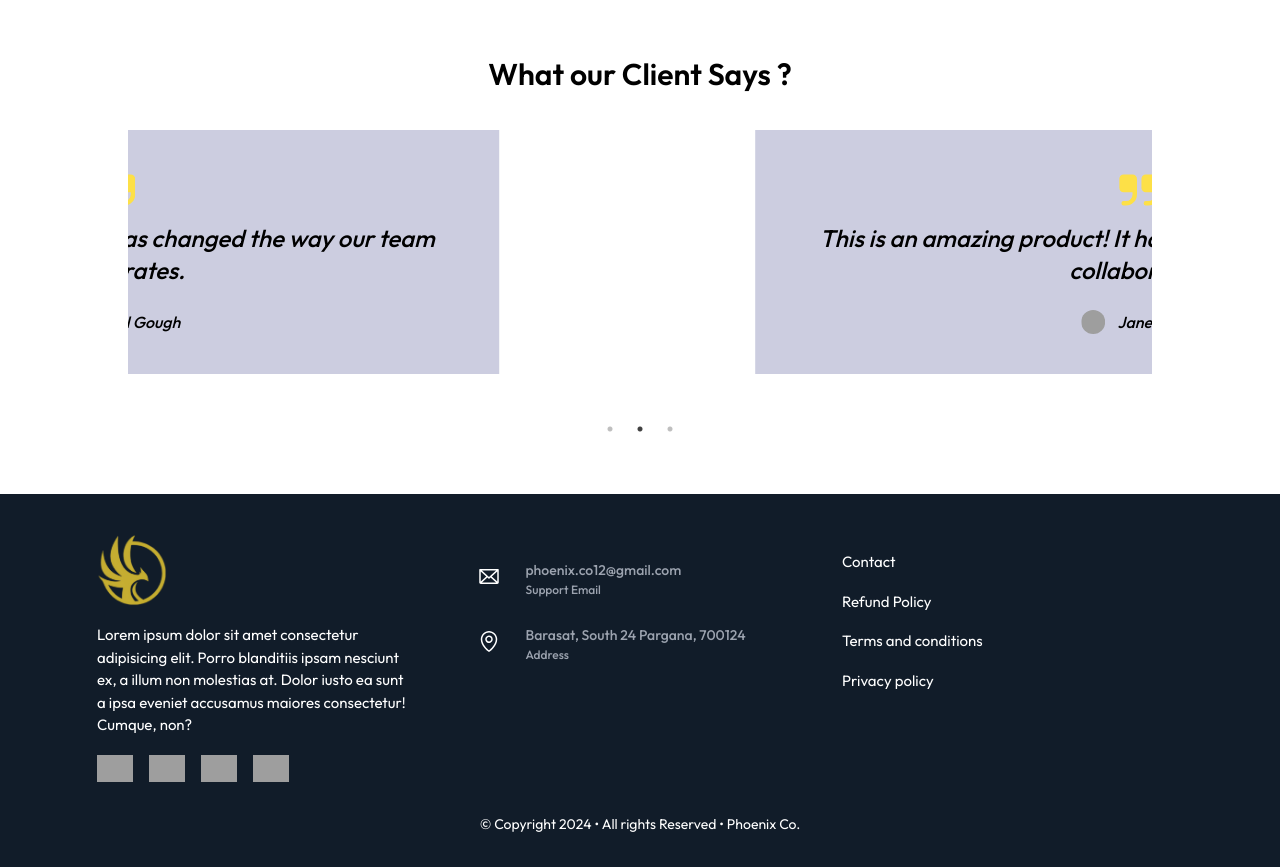
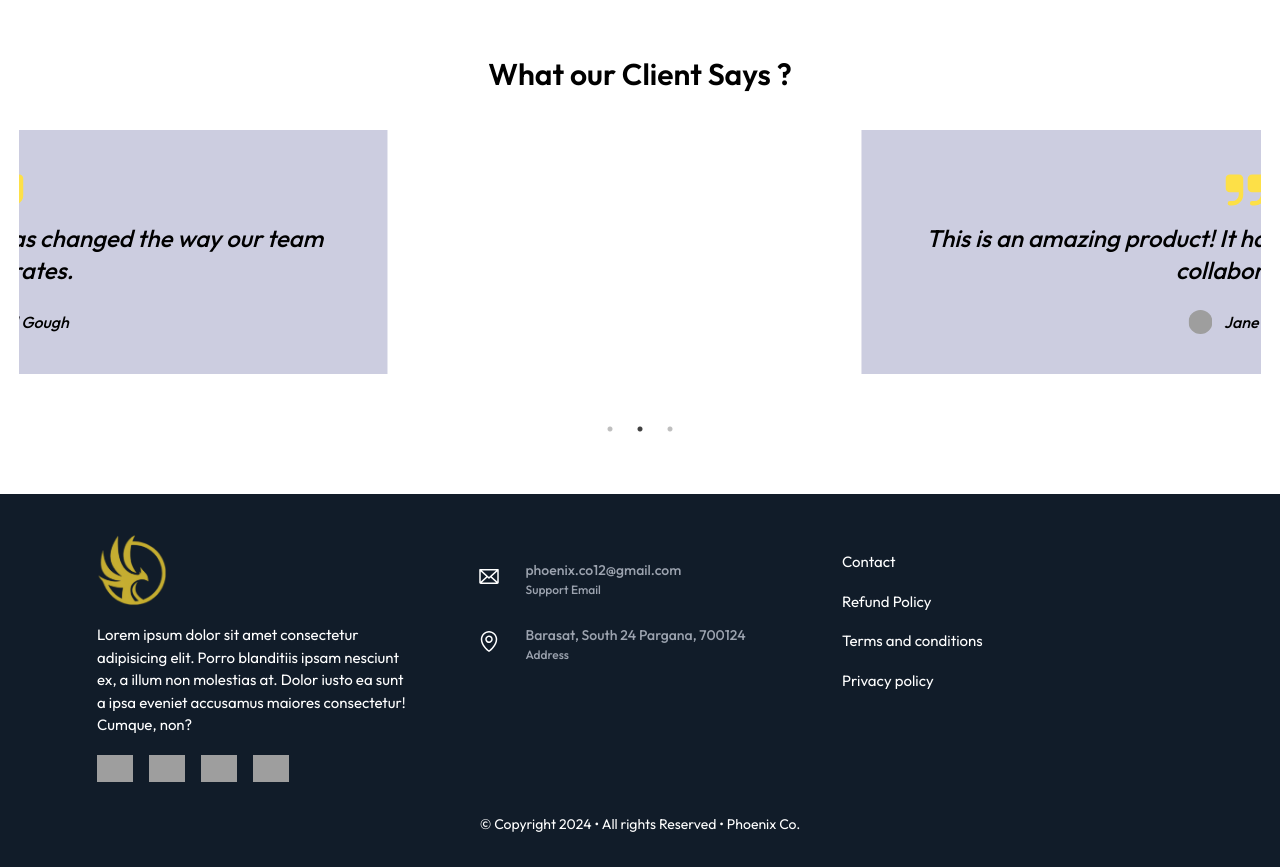
Before and after one commit to Abhishek-Royy/phoenix-official, a React (Vite) app in the folder frontend/: page / in a window 1280 px wide. Shown: the part 2820-3687 px from the top of the page. Built offline with nearby package versions, Linux system fonts and the light colour scheme; no server answers; grey boxes are pictures that could not be loaded.

Commit message:
slide style change

```diff
--- a/frontend/src/pages/Aboutpage.jsx
+++ b/frontend/src/pages/Aboutpage.jsx
@@ -12,7 +12,7 @@ function Aboutpage() {
        <div className="servicesweprovide">
           <Servicesweprovide />
         </div>
-        <div className="first-slider ">
+        <div className="first-slider w-full ">
           <FirstSlider />
         </div>
         <div className="statecounter">
--- a/frontend/src/particals/FirstSlider.jsx
+++ b/frontend/src/particals/FirstSlider.jsx
@@ -61,7 +61,7 @@ function FirstSlider() {
   return (
     <>
       <div className="w-full relative z-50 h-auto px-2 md:px-32 py-16 dark:bg-[#111C29]">
-        <div className="slider-container w-full h-full">
+        <div className="slider-container lg:w-full w-[90%] mx-auto h-full">
           <Slider {...settings}>
             {slideImage.map((item) => (
               <div className="w-full h-[25vh] md:h-[25vh] px-2" key={item.id}>
--- a/frontend/src/particals/Testimonials.jsx
+++ b/frontend/src/particals/Testimonials.jsx
@@ -69,7 +69,7 @@ function Testimonials() {
         <h1 className="text-center text-3xl font-semibold leading-8 dark:text-gray-100 mb-10">
           What our Client Says ?
         </h1>
-        <div className="max-w-screen-lg mx-auto text-center">
+        <div className="w-[97%] mx-auto text-center">
           <Slider {...settings}>
             {testimonials.map((testimonial, index) => (
               <figure
```
